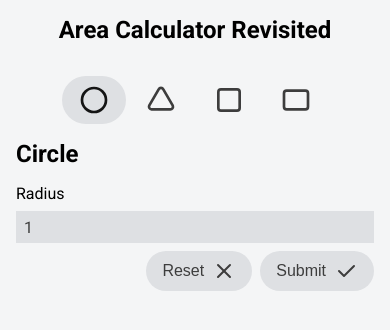
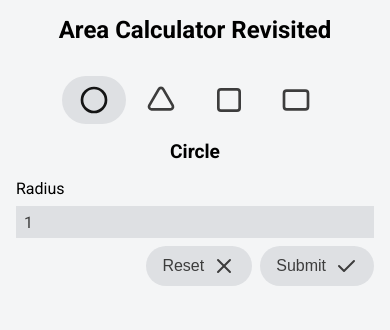
Before and after one commit to hildergill/area-calculator-revisited, a React (Create React App) app: page / in a window 390 px wide. Shown: the top 330 px of the page. Built offline with nearby package versions, Linux system fonts and the light colour scheme.

Commit message:
Markup fixes

```diff
--- a/src/components/calculatorform/calculatorform.module.css
+++ b/src/components/calculatorform/calculatorform.module.css
@@ -41,6 +41,11 @@
 		flex: 1;
 	}
 
+	.calculatorForm > h2 {
+		font-size: 1.2rem;
+		text-align: center;
+	}
+
 	.calculatorForm > form {
 		display: flex;
 		flex-direction: column;
--- a/src/shapes/resultsparams/rectangleresultsparams.tsx
+++ b/src/shapes/resultsparams/rectangleresultsparams.tsx
@@ -4,7 +4,7 @@ import { RectangleParams } from "../index";
 export const RectangleResultsParams: FC<RectangleParams> = ({ width, height }: RectangleParams) => {
 	return (
 		<p>
-			&times; {width} &times; {height}
+			{width} &times; {height}
 		</p>
 	);
 };
```
